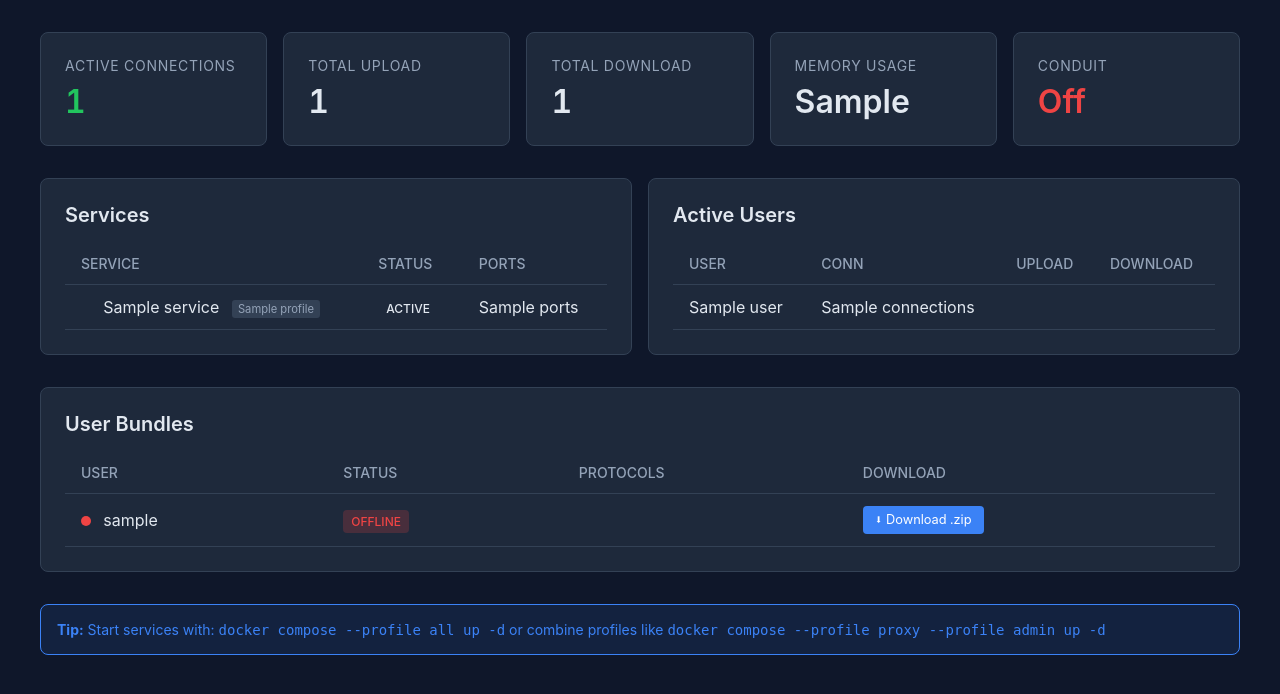
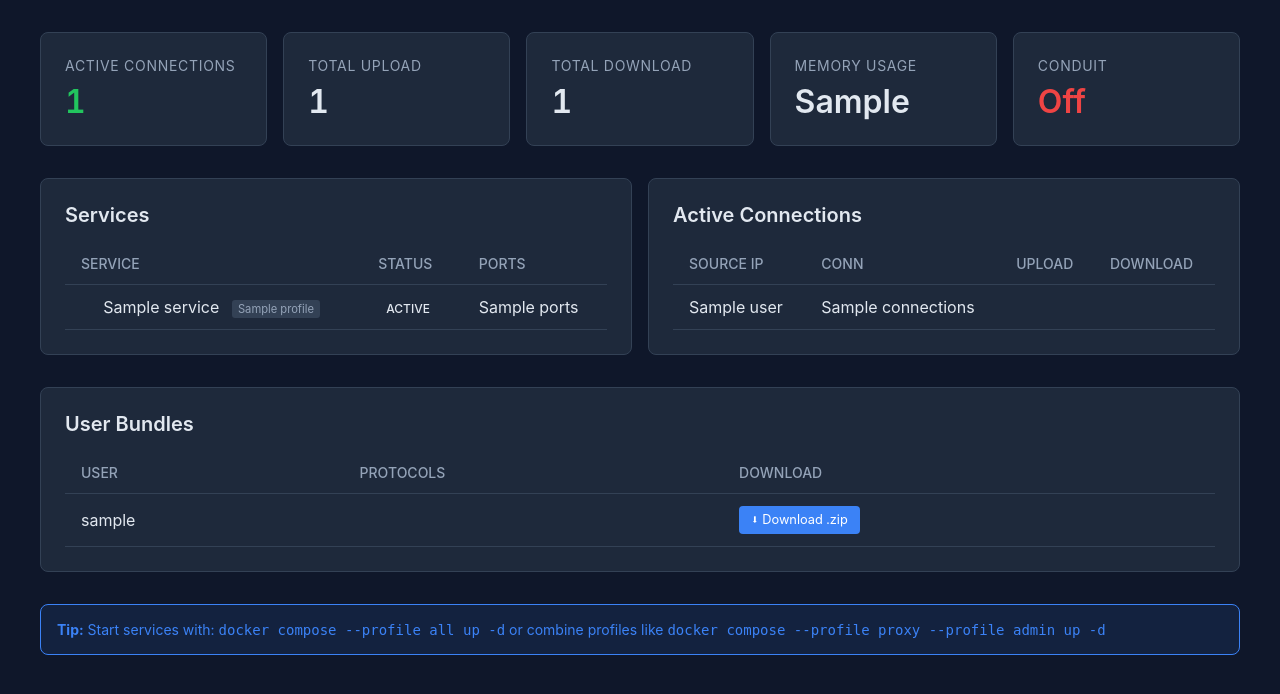
Before and after one commit to shayanb/MoaV, a FastAPI app: template admin/templates/dashboard.html in a window 1280 px wide. Shown: the part 81-775 px from the top of the page. Run offline with FastAPI, Linux system fonts and the light colour scheme; the template is opened without the code that fills it: most values are stand-ins (such as "Sample title", 1, 10 or a date in 2020).

Commit message:
Remove user status in dashboard as we cannot get the info easily, add DNS fallback to sing-box

```diff
--- a/admin/main.py
+++ b/admin/main.py
@@ -263,21 +263,19 @@ async def dashboard(request: Request, username: str = Depends(verify_auth)):
     conduit_stats = await fetch_conduit_stats()
     services = get_services_status()
 
-    # Count active connections by user
+    # Count active connections by source IP
     user_stats = {}
-    active_usernames = set()
     for conn in stats.get("connections", []):
         metadata = conn.get("metadata", {})
-        user = metadata.get("user", "unknown")
-        if user not in user_stats:
-            user_stats[user] = {"connections": 0, "upload": 0, "download": 0}
-        user_stats[user]["connections"] += 1
-        user_stats[user]["upload"] += conn.get("upload", 0)
-        user_stats[user]["download"] += conn.get("download", 0)
-        active_usernames.add(user)
+        source_ip = metadata.get("sourceIP", "unknown")
+        if source_ip not in user_stats:
+            user_stats[source_ip] = {"connections": 0, "upload": 0, "download": 0}
+        user_stats[source_ip]["connections"] += 1
+        user_stats[source_ip]["upload"] += conn.get("upload", 0)
+        user_stats[source_ip]["download"] += conn.get("download", 0)
 
-    # Get all users with their bundle info
-    all_users = list_users(active_usernames)
+    # Get all users with their bundle info (no active status tracking)
+    all_users = list_users()
 
     return templates.TemplateResponse("dashboard.html", {
         "request": request,
@@ -330,7 +328,7 @@ def get_bundle_path():
     return BUNDLE_PATHS[0]  # Default
 
 
-def list_users(active_users: set = None):
+def list_users():
     """List all users from bundles directory"""
     users = []
     bundle_path = get_bundle_path()
@@ -357,9 +355,6 @@ def list_users(active_users: set = None):
         # Check if zip already exists
         zip_exists = (bundle_path / f"{username}.zip").exists()
 
-        # Check if user is currently active
-        is_active = active_users and username in active_users
-
         users.append({
             "username": username,
             "has_reality": has_reality,
@@ -367,7 +362,6 @@ def list_users(active_users: set = None):
             "has_hysteria2": has_hysteria2,
             "has_trojan": has_trojan,
             "zip_exists": zip_exists,
-            "is_active": is_active,
         })
 
     return users
--- a/admin/templates/dashboard.html
+++ b/admin/templates/dashboard.html
@@ -280,12 +280,12 @@
             </div>
 
             <div class="card">
-                <h2>Active Users</h2>
+                <h2>Active Connections</h2>
                 {% if user_stats %}
                 <table>
                     <thead>
                         <tr>
-                            <th>User</th>
+                            <th>Source IP</th>
                             <th>Conn</th>
                             <th>Upload</th>
                             <th>Download</th>
@@ -372,7 +372,6 @@
                 <thead>
                     <tr>
                         <th>User</th>
-                        <th>Status</th>
                         <th>Protocols</th>
                         <th>Download</th>
                     </tr>
@@ -380,17 +379,7 @@
                 <tbody>
                     {% for user in all_users %}
                     <tr>
-                        <td>
-                            <span class="status-dot {% if user.is_active %}running{% else %}stopped{% endif %}"></span>
-                            {{ user.username }}
-                        </td>
-                        <td>
-                            {% if user.is_active %}
-                            <span class="status-text running">Online</span>
-                            {% else %}
-                            <span class="status-text stopped">Offline</span>
-                            {% endif %}
-                        </td>
+                        <td>{{ user.username }}</td>
                         <td>
                             {% if user.has_reality %}<span class="protocol-tag">Reality</span>{% endif %}
                             {% if user.has_trojan %}<span class="protocol-tag">Trojan</span>{% endif %}
```
Also changed, not shown: 1 other file.
